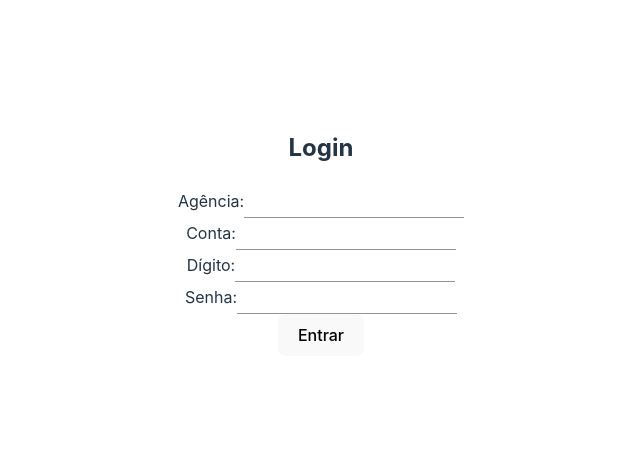
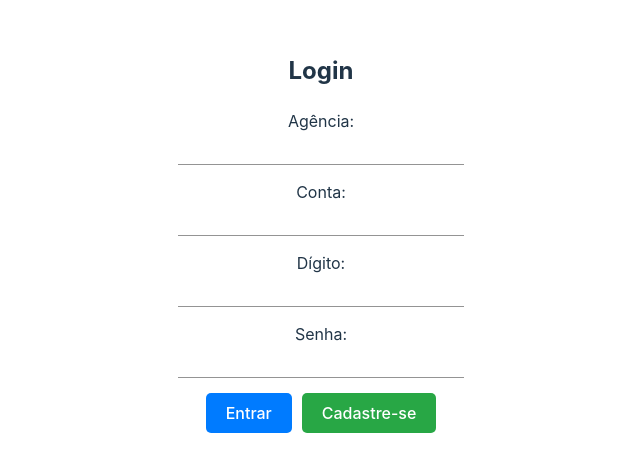
Before and after one commit to vtaomatos/teste-magnum, a React (Vite) app: page /login in a window 1280 px wide. Shown: the part 167-638 px from the top of the page, without its empty margins (319-959 px from the left). Built offline with nearby package versions, Linux system fonts and the light colour scheme.

Commit message:
Adiciona botão de cadastro e ajusta aparência login.

```diff
--- a/src/pages/Login/Login.jsx
+++ b/src/pages/Login/Login.jsx
@@ -1,9 +1,8 @@
-import React, { useState } from 'react';
+import { useState } from 'react';
 import { getUserlogin } from '../../services/loginService';
 import { useNavigate } from 'react-router-dom';
 import { Input } from '@mui/material';
 import { useLogin } from '../../context/LoginContext';
-
 
 function Login() {
   const [agencia, setAgencia] = useState('');
@@ -31,39 +30,46 @@ function Login() {
     }
   };
 
+  const handleCadastroClick = () => {
+    navigate('/Cadastro');
+  };
+
   return (
-    <div>
+    <div style={{ maxWidth: '400px', margin: 'auto', padding: '20px', textAlign: 'center' }}>
       <h2>Login</h2>
       <form onSubmit={handleSubmit}>
-        <div>
+        <div style={{ marginBottom: '15px' }}>
           <label htmlFor="agencia">Agência:</label>
           <Input
             id="agencia"
             value={agencia}
             onChange={(e) => setAgencia(e.target.value)}
             required
+            style={{ width: '100%' }}
           />
         </div>
-        <div>
+        <div style={{ marginBottom: '15px' }}>
           <label htmlFor="conta">Conta:</label>
           <Input
             id="conta"
             value={conta}
             onChange={(e) => setConta(e.target.value)}
             required
+            style={{ width: '100%' }}
           />
         </div>
-        <div>
+        <div style={{ marginBottom: '15px' }}>
           <label htmlFor="digito">Dígito:</label>
           <Input
             id="digito"
             value={digito}
             onChange={(e) => setDigito(e.target.value)}
             required
+            style={{ width: '100%' }}
           />
         </div>
 
-        <div>
+        <div style={{ marginBottom: '15px' }}>
           <label htmlFor="senha">Senha:</label>
           <Input
             type="password"
@@ -71,12 +77,41 @@ function Login() {
             value={senha}
             onChange={(e) => setSenha(e.target.value)}
             required
+            style={{ width: '100%' }}
           />
         </div>
 
         {error && <p style={{ color: 'red' }}>{error}</p>}
 
-        <button type="submit">Entrar</button>
+        <button
+          type="submit"
+          style={{
+            backgroundColor: '#007BFF',
+            color: '#fff',
+            padding: '10px 20px',
+            border: 'none',
+            borderRadius: '5px',
+            cursor: 'pointer',
+            fontSize: '16px',
+            marginRight: '10px',
+          }}
+        >
+          Entrar
+        </button>
+        <button
+          onClick={handleCadastroClick}
+          style={{
+            backgroundColor: '#28A745',
+            color: '#fff',
+            padding: '10px 20px',
+            border: 'none',
+            borderRadius: '5px',
+            cursor: 'pointer',
+            fontSize: '16px',
+          }}
+        >
+          Cadastre-se
+        </button>
       </form>
     </div>
   );
```
